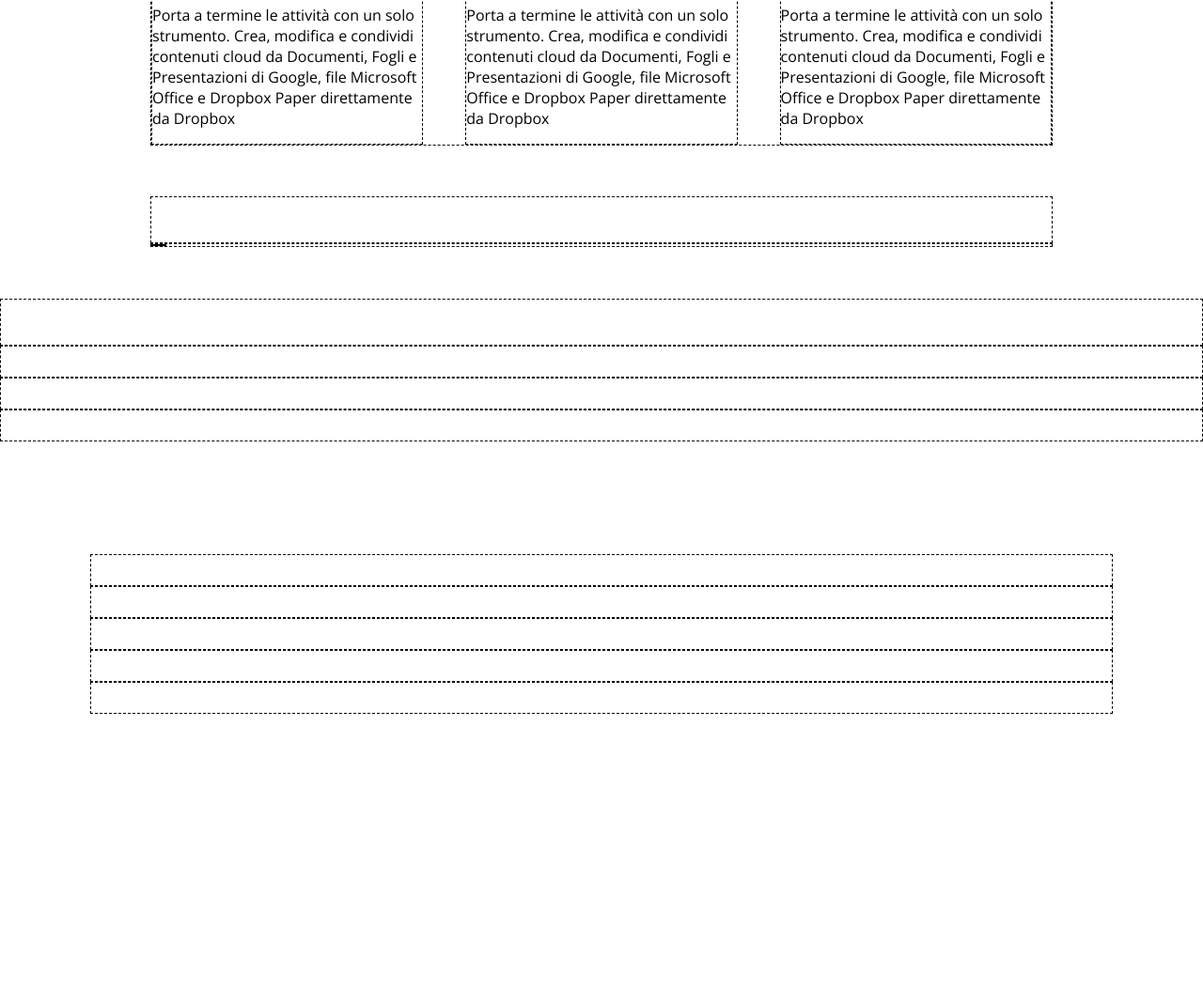
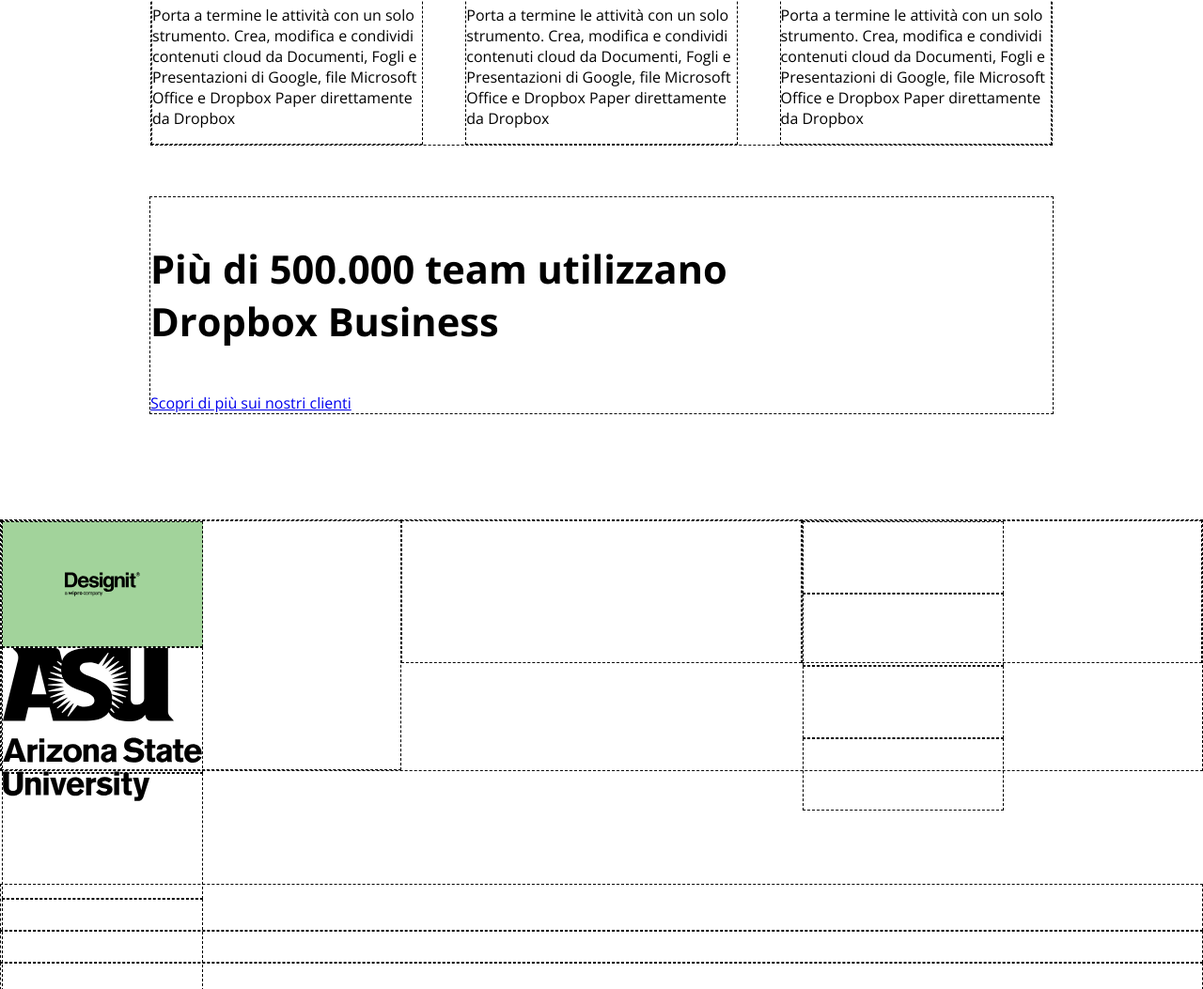
Before and after one commit to simonebonifazi/htmlcss-dropbox, a plain HTML site: page index.html in a window 1280 px wide. Shown: the part 4190-5243 px from the top of the page at 94% size. Before the commit the page ends 4950 px from the top, so only its background shows below. Drawn offline with nearby package versions, Linux system fonts and the light colour scheme.

Commit message:
tryed-to-add-partnership-section-without-succeed

```diff
--- a/css/style.css
+++ b/css/style.css
@@ -304,7 +304,7 @@ li>i {
 }
 
 /* section ended */
-/* start dropbox-opportuinities section */
+/* start dropbox-info-cards section */
 .cards-container {
     flex-wrap: wrap;
     justify-content: space-between;
@@ -317,3 +317,54 @@ li>i {
 .card>img {
     max-width: 100%;
 }
+
+/* collabs section */
+
+.collabs a {
+    color: #00e;
+}
+
+.partnerships {
+    margin-top: 7rem;
+
+}
+
+.factories-left {
+    width: calc(100% / 3);
+    flex-wrap: wrap;
+}
+
+.factories-right {
+    width: calc(100% / 3);
+    height: 150px;
+}
+
+.main-factory {
+    width: calc(100% / 3);
+    height: 150px;
+}
+
+.single-factory {
+    width: 50%;
+    height: 50%;
+}
+
+.single-factory>img {
+    max-width: 100%;
+}
+
+#small-designit {
+    display: block;
+    height: 5.5rem;
+    width: 5rem;
+    position: relative;
+    top: 50%;
+    left: 50%;
+    transform: translate(-50%, -50%);
+}
+
+.designit {
+
+    background-color: #A2D39B;
+    border: 2rem solid #D1E9CD;
+}
--- a/index.html
+++ b/index.html
@@ -195,7 +195,8 @@
                     <button class="btn-white"> <a href="#"> Trova un partner</a></button>
                 </div>
         </section>
-        <section class="container-small dropbox-opportunities">
+        <!-- info-card's section  -->
+        <section class="container-small dropbox-info-cards">
             <h3> Esegui più operazioni con Dropbox Business</h3>
             <div class="cards-container d-flex">
                 <div class="card">
@@ -248,20 +249,30 @@
                 </div>
             </div>
         </section>
-        <section class="container-small collabs">
-            <div class="intro-collabs">
-                <h3></h3>
-                <a href="#"></a>
+        <!-- collabs section -->
+        <section class=" collabs">
+            <div class="intro-collabs container-small">
+                <h3> Più di 500.000 team utilizzano <br> Dropbox Business</h3>
+                <a href="#"> Scopri di più sui nostri clienti</a>
             </div>
-            <div class="d-flex">
-                <div></div>
-                <div></div>
-                <div></div>
-                <div></div>
-                <div></div>
-                <div></div>
-                <div></div>
-                <div></div>
+            <div class="partnerships d-flex">
+                <div class="factories-left bordered d-flex">
+                    <div class="single-factory designit"> <img id="small-designit" src="./imgs/designit.svg"
+                            alt="logo designit">
+                    </div>
+                    <div class="single-factory"> <img src="./imgs/arizona_state_university.svg" alt=""></div>
+                    <div class="single-factory"></div>
+                    <div class="single-factory"></div>
+                </div>
+                <div class="main-factory">
+                    <!-- <img src="./imgs/designit.svg" alt="designit"> -->
+                </div>
+                <div class="factories-right bordered">
+                    <div class="single-factory"></div>
+                    <div class="single-factory"></div>
+                    <div class="single-factory"></div>
+                    <div class="single-factory"></div>
+                </div>
             </div>
         </section>
         <section class="faq">
```
